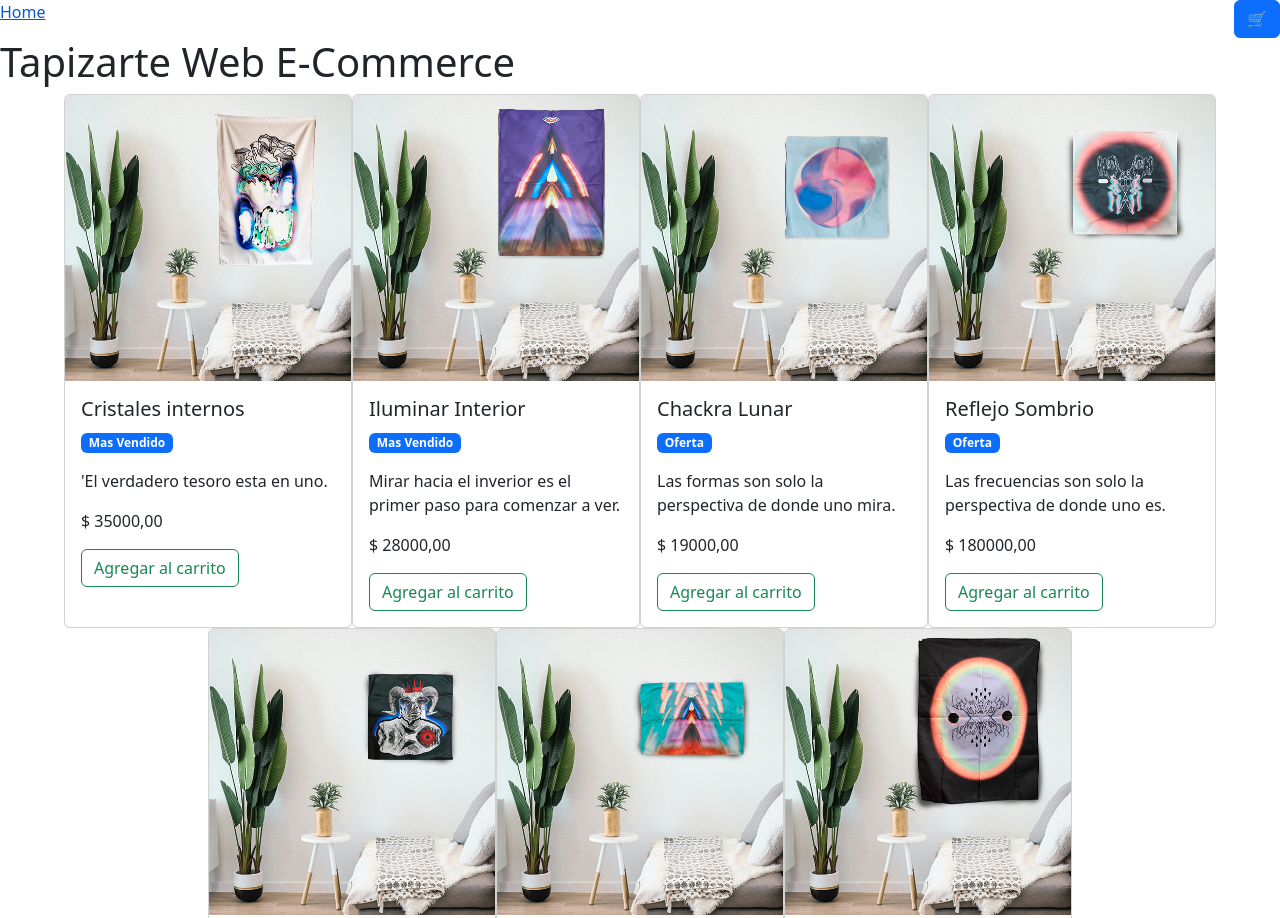
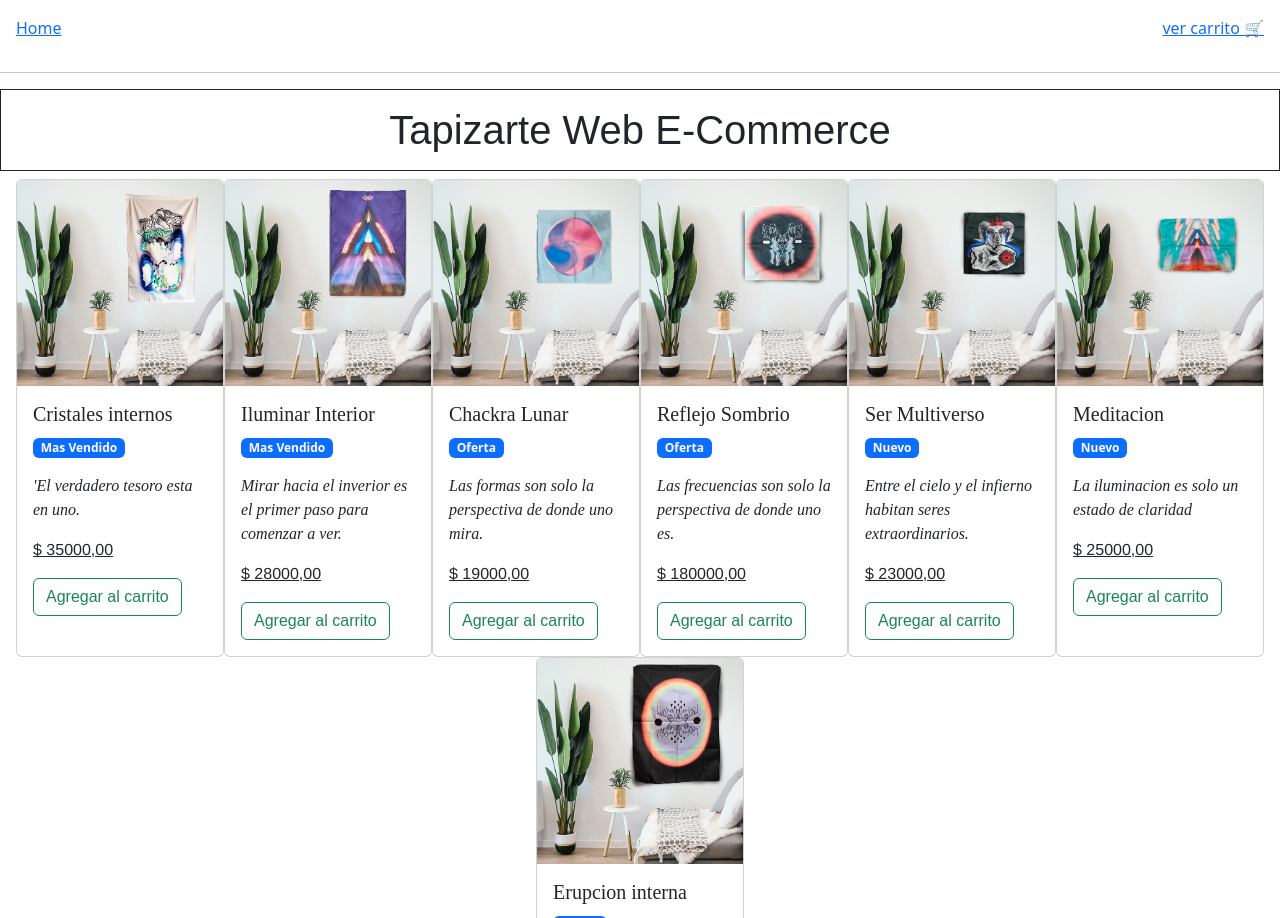
Before and after one commit to bocanegra3/e-commerce, a plain HTML site: page index.html in a window 1280 px wide. Shown: the top 918 px of the page. Drawn offline with nearby package versions, Linux system fonts and the light colour scheme; a web font is replaced by a local one.

Commit message:
se modifico el carrito , se añadio tambien estilos en las tipografias

```diff
--- a/App.js
+++ b/App.js
@@ -1,15 +1,15 @@
 let carrito = [];
 
 const productos = [
-  {id: 1, nombre: "Cristales internos", precio: 35000, descripcion: "'El verdadero tesoro esta en uno.", img: "./assets/img/tapiz0b.png",categoria:"Mas Vendido"},
-  {id: 2, nombre: "Iluminar Interior", precio: 28000, descripcion: "Mirar hacia el inverior es el primer paso para comenzar a ver.", img: "./assets/img/tapiz1b.png",categoria:"Mas Vendido"},
-  {id: 3, nombre: "Chackra Lunar", precio: 19000, descripcion: "Las formas son solo la perspectiva de donde uno mira.", img: "./assets/img/tapiz2b.png",categoria:"Oferta"},
-  {id: 4, nombre: "Reflejo Sombrio", precio: 180000, descripcion: "Las frecuencias son solo la perspectiva de donde uno es.", img: "./assets/img/tapiz3b.png",categoria:"Oferta"},
+  {id: 1, nombre: "Cristales internos", precio: 35000, descripcion: "'El verdadero tesoro esta en uno.", img: "./assets/img/tapiz0b.png",categoria:"Mas Vendido",img2: "./assets/img/tapiz0c.png"},
+  {id: 2, nombre: "Iluminar Interior", precio: 28000, descripcion: "Mirar hacia el inverior es el primer paso para comenzar a ver.", img: "./assets/img/tapiz1b.png",categoria:"Mas Vendido",img2: "./assets/img/tapiz1c.png"},
+  {id: 3, nombre: "Chackra Lunar", precio: 19000, descripcion: "Las formas son solo la perspectiva de donde uno mira.", img: "./assets/img/tapiz2b.png",categoria:"Oferta",img2: "./assets/img/tapiz2c.png"},
+  {id: 4, nombre: "Reflejo Sombrio", precio: 180000, descripcion: "Las frecuencias son solo la perspectiva de donde uno es.", img: "./assets/img/tapiz3b.png",categoria:"Oferta",img2: "./assets/img/tapiz3c.png"},
 ];
 
-productos.push({id:5, nombre:'Ser Multiverso', precio:23000, descripcion: "Entre el cielo y el infierno habitan seres extraordinarios.", img: "./assets/img/tapiz4b.png",categoria:"Nuevo"});
-productos.push({id:6, nombre:'Meditacion', precio:25000, descripcion: "La iluminacion es solo un estado de claridad", img: "./assets/img/tapiz5b.png",categoria:"Nuevo"});
-productos.push({id:7, nombre:'Erupcion interna', precio:33000, descripcion: "Las formas son solo la perspectiva de donde uno mira.", img: "./assets/img/tapiz6b.png",categoria:"Nuevo"});
+productos.push({id:5, nombre:'Ser Multiverso', precio:23000, descripcion: "Entre el cielo y el infierno habitan seres extraordinarios.", img: "./assets/img/tapiz4b.png",categoria:"Nuevo",img2: "./assets/img/tapiz4c.png"});
+productos.push({id:6, nombre:'Meditacion', precio:25000, descripcion: "La iluminacion es solo un estado de claridad", img: "./assets/img/tapiz5b.png",categoria:"Nuevo",img2: "./assets/img/tapiz5c.png"});
+productos.push({id:7, nombre:'Erupcion interna', precio:33000, descripcion: "Las formas son solo la perspectiva de donde uno mira.", img: "./assets/img/tapiz6b.png",categoria:"Nuevo",img2: "./assets/img/tapiz6c.png"});
 
 
 const cargarDom = () => {
@@ -25,7 +25,7 @@ const cargarDom = () => {
       <h5 class="card-title">${producto.nombre}</h5>
       <p class = "badge text-bg-primary"> ${producto.categoria}</p>
       <p class="card-text">${producto.descripcion}</p>
-      <p>$ ${producto.precio},00 </p>
+      <p class="price">$ ${producto.precio},00 </p>
       <button data-id=${producto.id} class = "btnAgregar btn btn-outline-success">Agregar al carrito</button>
      </div>
     `
@@ -37,13 +37,13 @@ const cargarDom = () => {
     btn.addEventListener('click',(e)=>{
       let tapizSeleccionado = productos.find((producto)=> producto.id == e.target.dataset.id);
       carrito.push(tapizSeleccionado);
-      cargarCarrito();
+      VerCarrito();
     })
   })
 };
 
-const cargarCarrito = () => {
-  const carritoContainer = document.getElementById("carrito");
+const VerCarrito = () => {
+  const carritoContainer = document.getElementById("vercarrito");
   carritoContainer.innerHTML = "";
 
   if (carrito.length === 0) {
@@ -53,22 +53,27 @@ const cargarCarrito = () => {
 
   carrito.forEach((producto) => {
     const item = document.createElement("div");
-    item.className = "d-flex justify-content-between border-bottom py-2";
+    item.className = "d-flex border-bottom py-2";
     item.innerHTML = `
-      <span>${producto.nombre}</span>
-      <strong>$${producto.precio}</strong>
+
+      <span>${producto.nombre} x 1</span>
+      <img class="img2" src="${producto.img2}">
+      <strong class="precioCarrito">$${producto.precio}</strong>
+
     `;
     carritoContainer.appendChild(item);
   });
 
   const total = carrito.reduce((acc, p) => acc + p.precio, 0);
   const totalDiv = document.createElement("div");
-  totalDiv.className = "mt-3 fw-bold text-end";
+  totalDiv.className = "mt-3 fw-bold text-end total";
   totalDiv.textContent = `Total: $${total}`;
   carritoContainer.appendChild(totalDiv);
 };
 
+
+
 console.log(carrito);
 
-cargarCarrito();
+VerCarrito();
 cargarDom();
--- a/index.html
+++ b/index.html
@@ -3,6 +3,11 @@
 <head>
     <meta charset="UTF-8">
     <meta name="viewport" content="width=device-width, initial-scale=1.0">
+    <!--tipografias------------------------------------------------------>
+    <link rel="preconnect" href="https://fonts.googleapis.com">
+    <link rel="preconnect" href="https://fonts.gstatic.com" crossorigin>
+    <link href="https://fonts.googleapis.com/css2?family=Cal+Sans&family=DM+Serif+Text:ital@0;1&family=Story+Script&display=swap" rel="stylesheet">
+    <!--fin tipografias------------------------------------------------------->
     <link rel="stylesheet" href="https://cdn.jsdelivr.net/npm/bootstrap@5.3.8/dist/css/bootstrap.min.css">
     <link rel="stylesheet" href="./css/style.css">
     <title>Document</title>
@@ -11,21 +16,16 @@
     <header>
     <div>
         <a href="#">Home</a>
-        <button class="btn btn-primary" type="button" data-bs-toggle="offcanvas" data-bs-target="#offcanvasBottom" aria-controls="offcanvasBottom">🛒 </button>
-
-        <div class="offcanvas offcanvas-bottom" tabindex="-1" id="offcanvasBottom" aria-labelledby="offcanvasBottomLabel">
-        <div class="offcanvas-header">
-        <h5 class="offcanvas-title" id="offcanvasBottomLabel">Productos agregados</h5>
-        <button type="button" class="btn-close" data-bs-dismiss="offcanvas" aria-label="Close"></button>
-        <div id="carrito"></div>
-        </div>
-        </div>
+        <a href="#vercarrito">ver carrito 🛒</a>
     </div>
-    </header>
-    <h1 id="titulo"></h1>
-    <div id="contenedor"></div>
+    </header><hr>
+    <main>
+    <h1 id="titulo" class="story-script-regular"></h1>
+    <div id="contenedor"></div><hr>
+    <h3 class="story-script-regular">Carrito de compras</h3>
+    <div id="vercarrito"></div>
+    </main>
     <script src="https://cdn.jsdelivr.net/npm/bootstrap@5.3.8/dist/js/bootstrap.bundle.min.js"></script>
     <script src="App.js"></script>
-
 </body>
 </html>
--- /dev/null
+++ b/scss/_media-querys.scss
@@ -0,0 +1,15 @@
+@mixin mobile{
+    @media screen and (max-width: 768px){
+        @content;
+    }
+}
+@mixin tablet{
+    @media screen and (max-width:1024px){
+        @content;
+    }
+}
+@mixin laptops{
+    @media screen and (max-width:1280px){
+        @content;
+    }
+}
--- /dev/null
+++ b/scss/style.scss
@@ -0,0 +1,70 @@
+@use 'media-querys';
+
+header div{
+    display: flex;
+    justify-content: space-between;
+    padding: 1rem;
+    align-items: center;
+    .btn .btn{font-size: 2rem;}
+    div{
+        border-radius: 1rem;
+        .offcanvas-header{
+        flex-direction: column;
+        align-items: normal;
+        #carrito{flex-wrap: wrap;padding: 1rem;}
+    }
+    }
+}
+main{
+.story-script-regular{
+    text-align: center;
+    border:1px solid ;
+    padding: 1rem;
+    font-family: "Story Script", sans-serif;
+    font-weight: 400;
+    font-style: normal;
+}
+    div#contenedor{
+    display: flex;
+    flex-wrap: wrap;
+    align-content: center;
+    justify-content: center;
+    .card-title{
+    font-family: "DM Serif Text", serif;
+    font-weight: 400;
+    font-style: normal;
+    }
+    .card-text{
+    font-family: "DM Serif Text", serif;
+    font-weight: 400;
+    font-style: italic;
+    }
+    .price{
+        font-family: 'Franklin Gothic Medium', 'Arial Narrow', Arial, sans-serif;
+        text-decoration-line:underline;
+    }
+    .btnAgregar{
+    font-family: "Cal Sans", sans-serif;
+    font-weight: 400;
+    font-style: normal;
+    }
+    }
+    .card{
+    width: 18rem;
+    @include media-querys.laptops{width: 13rem;}
+    }
+    h3{text-align: center;padding: 1rem;}
+    .d-flex{
+    padding: 1rem;
+    gap: 12rem;
+
+    span{
+        width: 10rem;
+        color: rgb(6, 92, 6);
+    }
+    .precioCarrito{color: rgb(6, 92, 6);padding-left: 29rem;}
+    }
+    .img2{width: 8rem;padding-right: 4rem;}
+    .total{padding: 1rem;color: rgb(6, 92, 6);text-decoration-line:underline;}
+
+}
```
Also changed, not shown: css/style.css, 1 other file.
